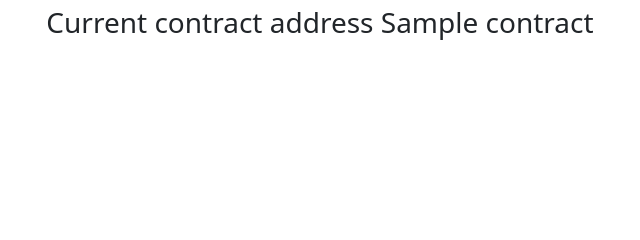
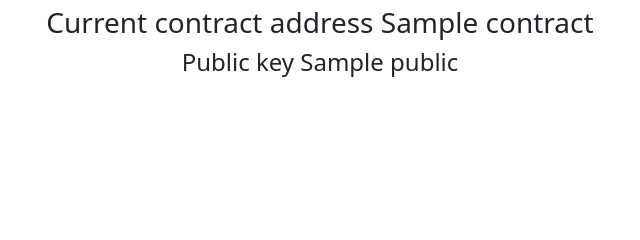
Before and after one commit to swhiteh4t/tfg, a Flask app: template owner/website/templates/home.html in a window 1280 px wide. Shown: the part 152-392 px from the top of the page, without its empty margins (320-960 px from the left). Run offline with Flask 2, Linux system fonts and the light colour scheme; the template is opened without the code that fills it: most values are stand-ins (such as "Sample title", 1, 10 or a date in 2020); some libraries are stand-ins or nearby versions.

Commit message:
Alpha rev

```diff
--- a/owner/website/cipherops.py
+++ b/owner/website/cipherops.py
@@ -19,6 +19,7 @@ def generateHashOfSharedSecret(secret):
 def encrypt(key, plaintext):
     nonce = sha256(key).digest()[0:15]
     cipher = AES.new(key, AES.MODE_CTR, nonce=nonce)
+    print(plaintext.encode())
     ct_bytes = cipher.encrypt(plaintext.encode())
     return ct_bytes.hex()
 
--- a/owner/website/templates/home.html
+++ b/owner/website/templates/home.html
@@ -4,4 +4,5 @@
 <h1 align="center">Certification of IoT elements</h1>
 <h2 align="center">Hello {{ current_user.username }} !!!</h2>
 <h3 align="center"> Current contract address {{ contract }}</h3>
+<h4 align="center">Public key {{public}}</h4>
 {% endblock %}
--- a/owner/website/views.py
+++ b/owner/website/views.py
@@ -21,7 +21,7 @@ def home():
         writeContractAddress(request.form.get("contract"))
         return render_template("home.html", user=current_user, contract=request.form.get("contract"))
 
-    return render_template("home.html", user=current_user, contract=contractAddress)
+    return render_template("home.html", user=current_user, contract=contractAddress, public=public)
 
 
 @views.route("/engagement", methods=["GET", "POST"])
@@ -109,7 +109,9 @@ def createCertificate():
         bk.setCertificateHash("owner", password, hash, device)
         device = Device.query.filter_by(address=device).first()
         secret = bk.getSecret("owner", password, device.public)
+        print("Secret " + secret.hex())
         ct = encrypt(secret, cid + ","+user.token)
+        print(ct)
         bk.setCertificateToken("owner", password, ct, device.address)
         #os.getcwd(), "website", "certificates", CERT_FILE
         new_device = Certificate(
```
Also changed, not shown: 1 other file.
